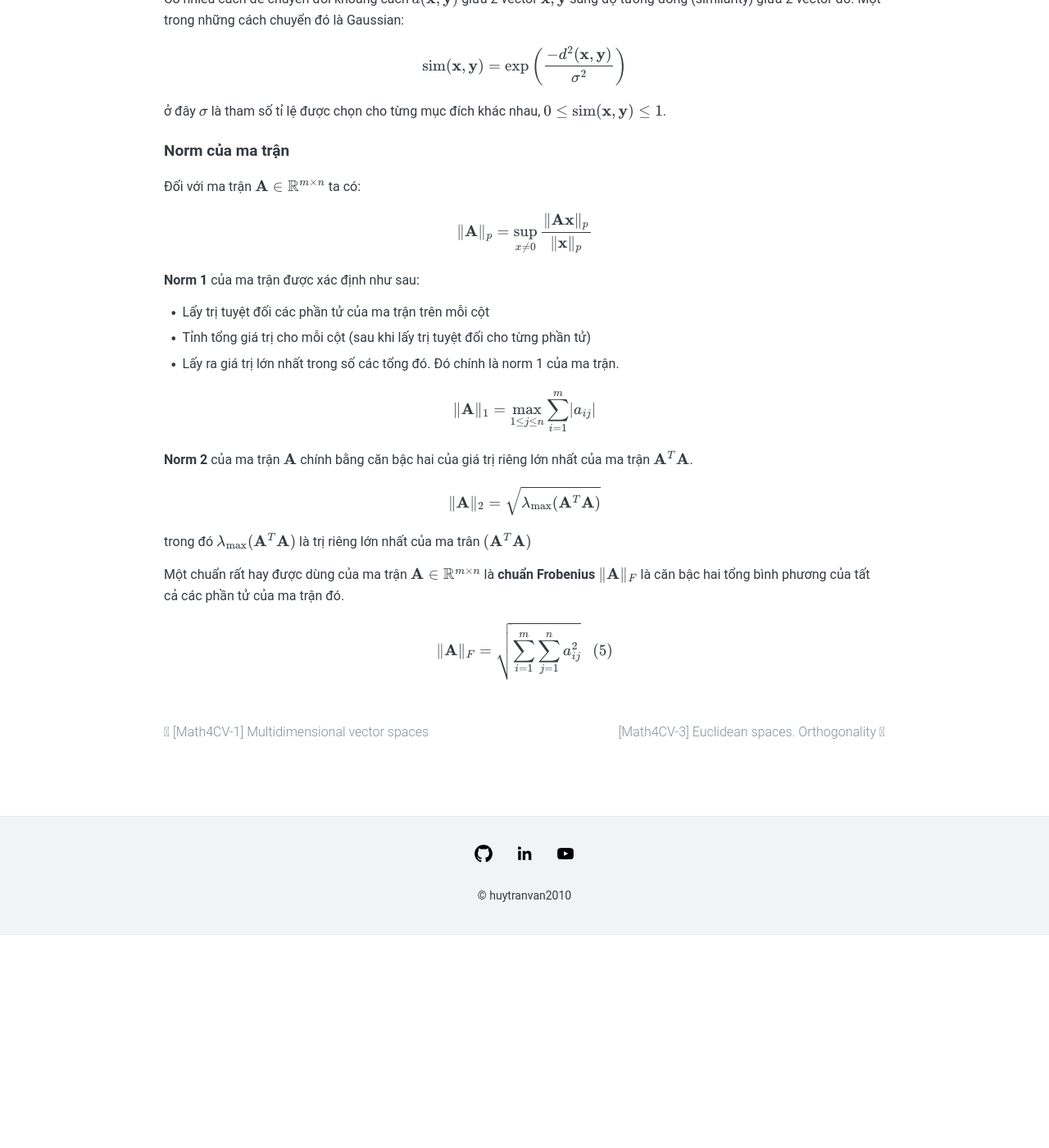
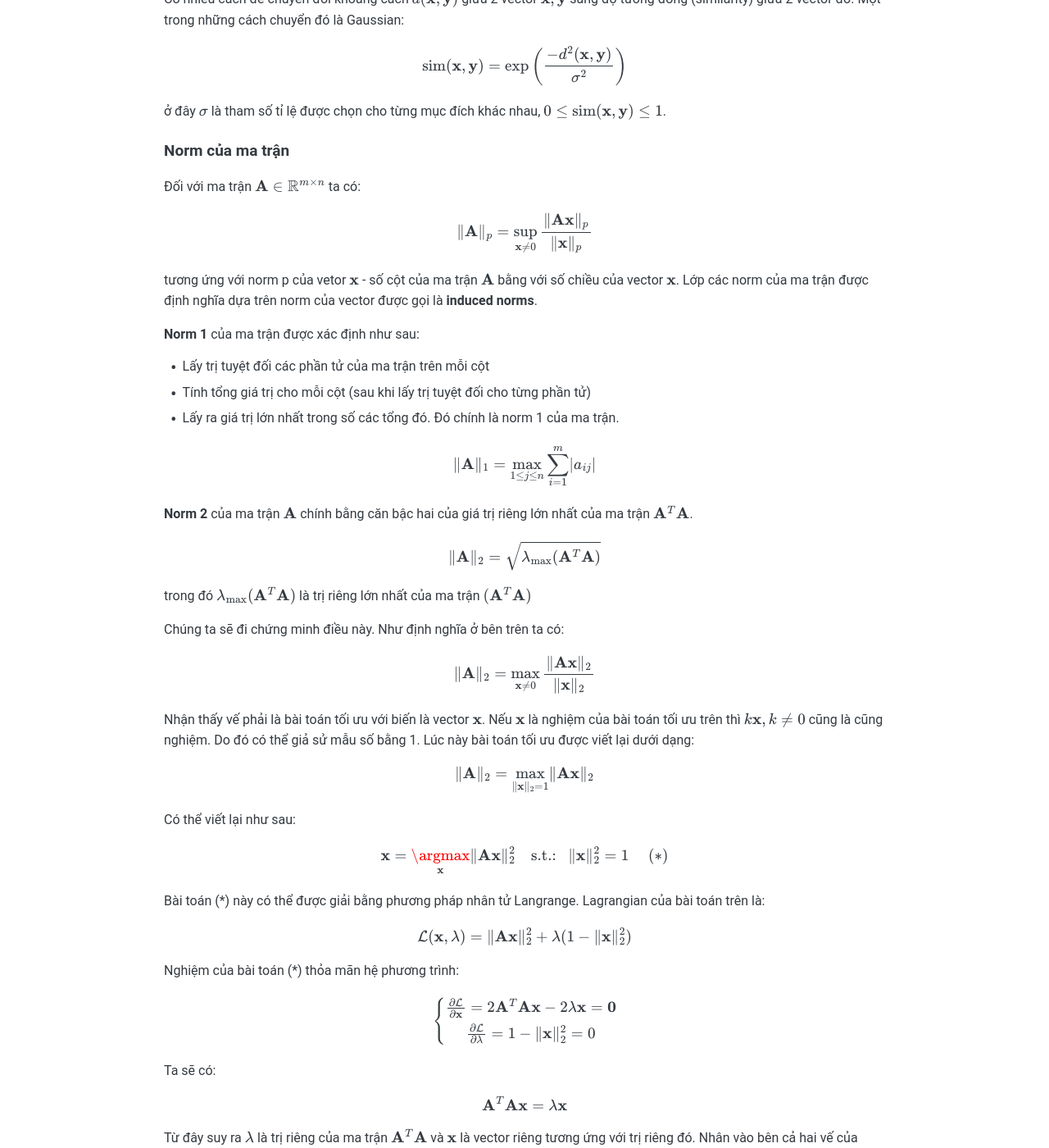
Before and after one commit to huytranvan2010/huytranvan2010.github.io, a Jekyll site: the page built from _posts/2021-03-02-Math4CV-2-Norm-distance-similarity.md, in a window 1280 px wide and 1400 px high, scrolled down 2791 px. Shown: the whole window at 82% size. Built offline with Jekyll 4.4.1, drawn with Linux system fonts in a browser that asks for light colours; before the commit the page ends 3931 px from its top, so only the background shows below that; some of the changed text lies outside the part shown.

Commit message:
add trace of matrix and proof for norm 2 of matrix

```diff
--- a/_posts/2021-03-02-Math4CV-2-Norm-distance-similarity.md
+++ b/_posts/2021-03-02-Math4CV-2-Norm-distance-similarity.md
@@ -98,12 +98,13 @@ $$\text{sim}(\mathbf{x}, \mathbf{y}) = \text{exp}\left( \frac{-d^{2}(\mathbf{x},
 
 Đối với ma trận $\mathbf{A} \in \mathbb{R}^{m \times n}$ ta có:
 
-$$\lVert \mathbf{A} \rVert_p = \underset{x \neq 0}\sup \frac{\lVert\mathbf{A} \mathbf{x}\rVert_p}{\lVert\mathbf{x}\rVert_p}$$
+$$\lVert \mathbf{A} \rVert_p = \underset{\mathbf{x} \neq 0}\sup \frac{\lVert\mathbf{A} \mathbf{x}\rVert_p}{\lVert\mathbf{x}\rVert_p}$$
 
+tương ứng với norm p của vetor $\mathbf{x}$ - số cột của ma trận $\mathbf{A}$ bằng với số chiều của vector $\mathbf{x}$. Lớp các norm của ma trận được định nghĩa dựa trên norm của vector được gọi là **induced norms**.
 
 **Norm 1** của ma trận được xác định như sau:
 - Lấy trị tuyệt đối các phần tử của ma trận trên mỗi cột
-- Tỉnh tổng giá trị cho mỗi cột (sau khi lấy trị tuyệt đối cho từng phần tử)
+- Tính tổng giá trị cho mỗi cột (sau khi lấy trị tuyệt đối cho từng phần tử)
 - Lấy ra giá trị lớn nhất trong số các tổng đó. Đó chính là norm 1 của ma trận.
 
 $$\lVert \mathbf{A} \rVert_1 = \underset{1 \leq j \leq n} \max \sum_{i=1}^m \lvert a_{ij}\rvert$$
@@ -114,7 +115,52 @@ $$
 \lVert \mathbf{A} \rVert_2 = \sqrt{\lambda_{\max}(\mathbf{A}^T \mathbf{A})}
 $$
 
-trong đó $\lambda_{\max}(\mathbf{A}^T \mathbf{A})$ là trị riêng lớn nhất của ma trân $(\mathbf{A}^T \mathbf{A})$
+trong đó $\lambda_{\max}(\mathbf{A}^T \mathbf{A})$ là trị riêng lớn nhất của ma trận $(\mathbf{A}^T \mathbf{A})$
+
+Chúng ta sẽ đi chứng minh điều này. Như định nghĩa ở bên trên ta có:
+
+$$\lVert \mathbf{A} \rVert_2 = \underset{\mathbf{x} \neq 0} \max \frac{\lVert\mathbf{A} \mathbf{x}\rVert_2}{\lVert\mathbf{x}\rVert_2}$$
+
+Nhận thấy vế phải là bài toán tối ưu với biến là vector $\mathbf{x}$. Nếu $\mathbf{x}$ là nghiệm của bài toán tối ưu trên thì $k \mathbf{x}, k \neq 0$ cũng là cũng nghiệm. Do đó có thể giả sử mẫu số bằng 1. Lúc này bài toán tối ưu được viết lại dưới dạng:
+
+$$
+\lVert \mathbf{A} \rVert_2 = \underset{\lVert \mathbf{x}\rVert_2 = 1} \max \lVert\mathbf{A} \mathbf{x}\rVert_2
+$$
+
+Có thể viết lại như sau:
+
+$$
+\mathbf{x} =\underset{\mathbf{x}}\argmax \lVert \mathbf{A} \mathbf{x} \rVert^2_2 ~~~~\text{s.t.:} ~~~ \lVert \mathbf{x} \rVert^2_2 = 1 ~~~~~ (*)
+$$
+
+Bài toán (*) này có thể được giải bằng phương pháp nhân tử Langrange. Lagrangian của bài toán trên là:
+
+$$
+\mathcal{L}(\mathbf{x}, \lambda) = \lVert\mathbf{Ax}\rVert_2^2 + \lambda (1 - \lVert \mathbf{x}\rVert_2^2)
+$$
+
+Nghiệm của bài toán (*) thỏa mãn hệ phương trình:
+
+$$
+\left\{\begin{matrix}
+\frac{\partial \mathcal{L}}{\partial \mathbf{x}} = 2\mathbf{A}^T\mathbf{Ax} - 2\lambda \mathbf{x} = \mathbf{0} \\
+\frac{\partial \mathcal{L}}{\partial \lambda} = 1 - \lVert\mathbf{x}\rVert_2^2 = 0
+\end{matrix}\right.
+$$
+
+Ta sẽ có:
+
+$$
+\mathbf{A}^T\mathbf{Ax} = \lambda\mathbf{x}
+$$
+
+Từ đây suy ra $\lambda$ là trị riêng của ma trận $\mathbf{A}^T \mathbf{A}$ và $\mathbf{x}$ là vector riêng tương ứng với trị riêng đó. Nhân vào bên cả hai vế của phương trình trên ta nhận được:
+
+$$
+\mathbf{x}^T \mathbf{A}^T\mathbf{Ax} = \lambda \mathbf{x}^T \mathbf{x} = \lambda
+$$
+
+Vế trái chính là $\lVert \mathbf{A}\mathbf{x} \rVert^2_2$ chính là hàm mục tiêu trong phương trình (*). Như vậy hàm mục tiêu lớn nhất khi $\lambda$ đạt giá trị lớn nhất hay $\lambda$ chính là trị riêng lớn nhất của ma trận $\mathbf{A}^T \mathbf{A}$.
 
 Một chuẩn rất hay được dùng của ma trận $\mathbf{A} \in \mathbb{R}^{m \times n}$ là **chuẩn Frobenius** $\lVert \mathbf{A} \rVert_F$ là căn bậc hai tổng bình phương của tất cả các phần tử của ma trận đó.
 
```
Also changed, not shown: _posts/2021-03-12-Math4CV-12-Trace-of-matrix.md (added, +135 -0 lines).
